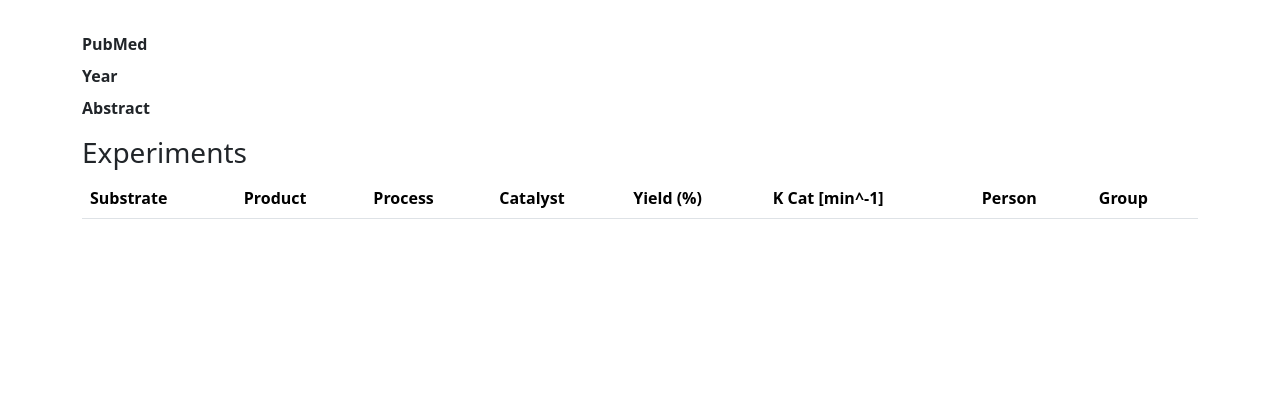
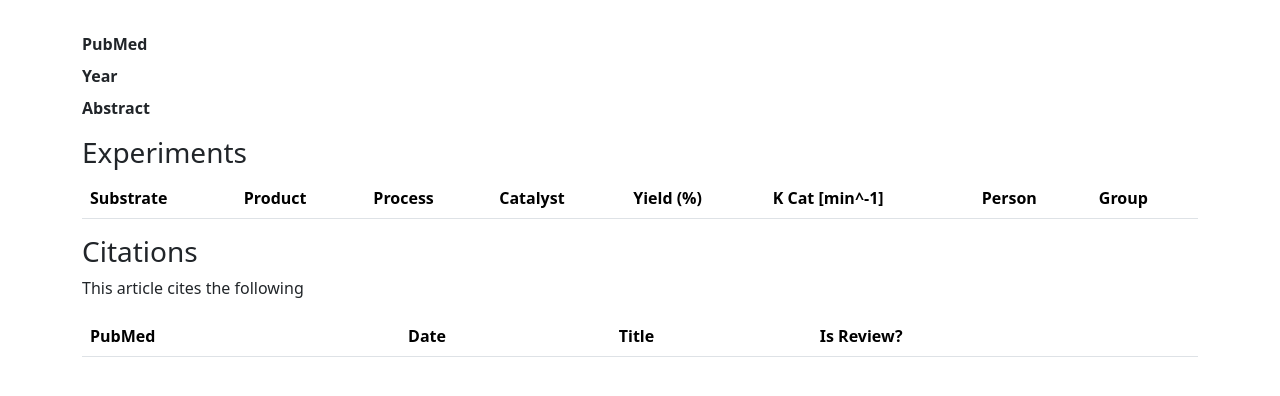
Before and after one commit to catalaix/catalaix-kg, a Flask app: template templates/paper.html in a window 1280 px wide. Shown: the part 56-452 px from the top of the page. Run offline with Flask 3, Linux system fonts and the light colour scheme; the template is opened without the code that fills it, so the values that code supplies are empty; parts of the project's set-up code (start-up, migrations or seed data) failed here and were passed over; some libraries are stand-ins or nearby versions.

Commit message:
Add citations

```diff
--- a/constants.py
+++ b/constants.py
@@ -12,3 +12,4 @@ CHEMICAL_HIERARCHY_PATH = CURATION_DIR.joinpath("chemical_hierarchy.tsv")
 
 CACHE_DIR = HERE.joinpath("cache")
 PAPERS_PATH = CACHE_DIR.joinpath("literature.tsv")
+CITATIONS_PATH = CACHE_DIR.joinpath("citations.tsv")
--- a/templates/base.html
+++ b/templates/base.html
@@ -1,3 +1,26 @@
+{% macro literature_table(literature) %}
+<table class="table table-striped table-responsive">
+    <thead>
+    <tr>
+        <th scope="col">PubMed</th>
+        <th scope="col">Date</th>
+        <th scope="col">Title</th>
+        <th scope="col">Is Review?</th>
+    </tr>
+    </thead>
+    <tbody>
+    {%- for _, row in literature.iterrows() %}
+    <tr>
+        <td><a href="{{ url_for('get_paper', pubmed=row['pubmed']) }}">{{ row['pubmed'] }}</a></td>
+        <td>{{ row['date'] }}</td>
+        <td>{{ row['title'] }}</td>
+        <td>{{ row['is_review'] }}</td>
+    </tr>
+    {%- endfor %}
+    </tbody>
+</table>
+{% endmacro %}
+
 {% macro molecule_card(endpoint, curie, name) %}
 <div class="col-6 col-md-2">
     <a href="{{ url_for(endpoint, curie=curie) }}" style="text-decoration: none">
--- a/templates/paper.html
+++ b/templates/paper.html
@@ -15,4 +15,8 @@
 <h3>Experiments</h3>
 {{ experiments_table(conditions, show_chemist=True, show_group=True, show_reference=False) }}
 
+<h3>Citations</h3>
+<p>This article cites the following</p>
+{{ literature_table(citations) }}
+
 {% endblock %}
--- a/wsgi.py
+++ b/wsgi.py
@@ -23,6 +23,7 @@ from constants import (
     CLOSED_LOOPS_PATH,
     CHEMICAL_HIERARCHY_PATH,
     PAPERS_PATH,
+    CITATIONS_PATH,
 )
 from draw import draw_bytes
 
@@ -98,6 +99,13 @@ CATALYST_GROUPING = CONDITIONS_DF[
 
 SUBSTRATE_GROUPING = REACTIONS_DF.groupby(["input", "input name"])
 PRODUCT_GROUPING = REACTIONS_DF.groupby(["output", "output name"])
+
+CITATIONS_DF = pd.read_csv(
+    CITATIONS_PATH, sep="\t", dtype=str, header=None, names=["source", "target"]
+)
+CITATIONS: defaultdict[str, set[str]] = defaultdict(set)
+for source, target in CITATIONS_DF.values:
+    CITATIONS[source].add(target)
 
 
 @app.route("/")
@@ -232,7 +240,11 @@ def get_paper(pubmed: str) -> str:
     """Get a page for a paper."""
     row = LITERATURE_DF[LITERATURE_DF["pubmed"] == pubmed].iloc[0].to_dict()
     conditions = CONDITIONS_DF[CONDITIONS_DF["pubmed"] == pubmed]
-    return flask.render_template("paper.html", data=row, conditions=conditions)
+    citation_list = CITATIONS.get(pubmed, [])
+    citations = LITERATURE_DF[LITERATURE_DF["pubmed"].isin(citation_list)]
+    return flask.render_template(
+        "paper.html", data=row, conditions=conditions, citations=citations
+    )
 
 
 if __name__ == "__main__":
```
Also changed, not shown: templates/group.html (+1 -20 lines).
